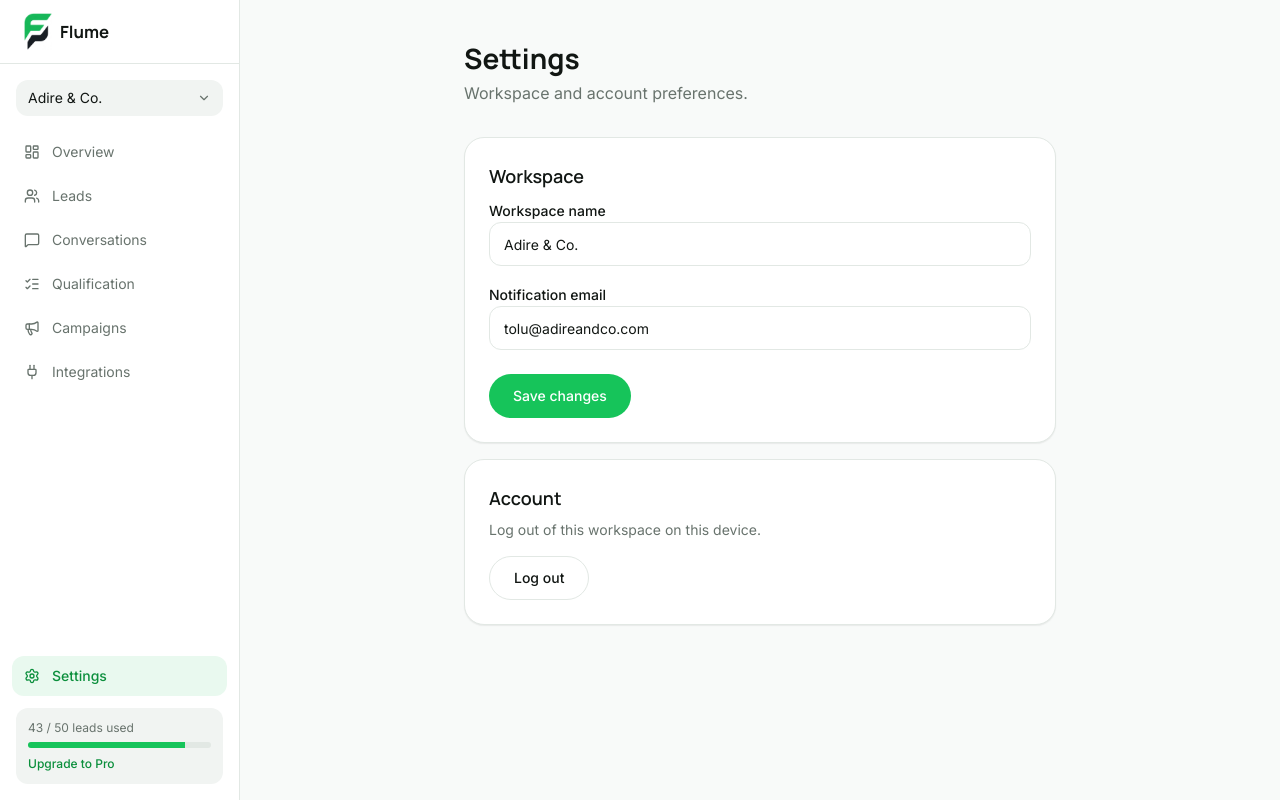
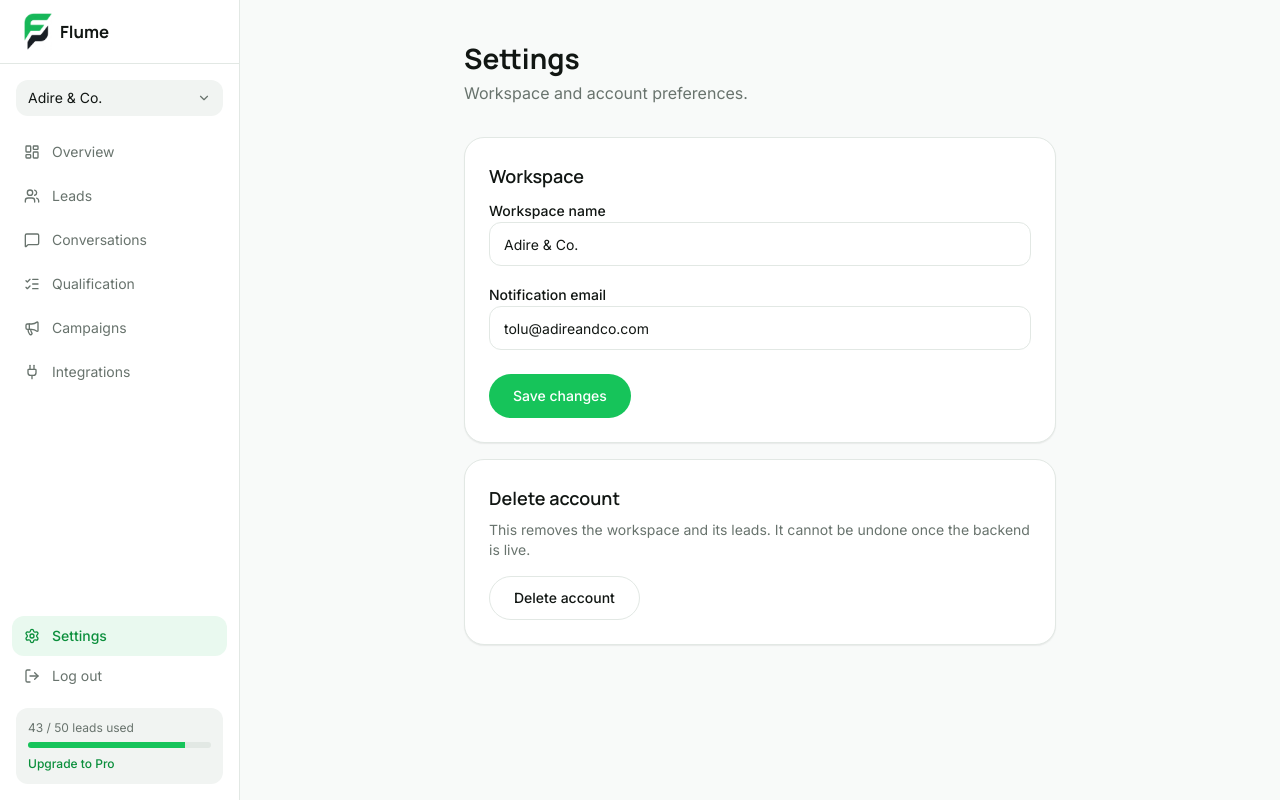
Before and after one commit to Tochi8/flume, a Next.js app: page /settings in a window 1280 px wide. Built offline with nearby package versions, Linux system fonts and the light colour scheme.

Commit message:
Move log out to menus; put delete account on Settings

```diff
--- a/src/app/(dashboard)/settings/page.tsx
+++ b/src/app/(dashboard)/settings/page.tsx
@@ -1,7 +1,6 @@
 "use client";
 
 import { useState } from "react";
-import Link from "next/link";
 import { Card, CardTitle } from "@/components/ui/card";
 import { Input } from "@/components/ui/input";
 import { Label } from "@/components/ui/label";
@@ -9,6 +8,8 @@ import { Button } from "@/components/ui/button";
 
 export default function SettingsPage() {
   const [saved, setSaved] = useState(false);
+  const [confirmDelete, setConfirmDelete] = useState(false);
+  const [deleted, setDeleted] = useState(false);
 
   function handleSave(e: React.FormEvent) {
     e.preventDefault();
@@ -39,11 +40,27 @@ export default function SettingsPage() {
         </Card>
       </form>
       <Card className="p-5 md:p-6 mt-4">
-        <CardTitle className="mb-2">Account</CardTitle>
-        <p className="text-sm text-sub mb-4">Log out of this workspace on this device.</p>
-        <Button variant="outline" asChild>
-          <Link href="/">Log out</Link>
-        </Button>
+        <CardTitle className="mb-2">Delete account</CardTitle>
+        <p className="text-sm text-sub mb-4">
+          This removes the workspace and its leads. It cannot be undone once the backend is live.
+        </p>
+        {!confirmDelete ? (
+          <Button type="button" variant="outline" onClick={() => setConfirmDelete(true)}>
+            Delete account
+          </Button>
+        ) : (
+          <div className="flex flex-wrap items-center gap-3">
+            <Button type="button" variant="outline" onClick={() => setDeleted(true)}>
+              Yes, delete account
+            </Button>
+            <Button type="button" variant="ghost" onClick={() => setConfirmDelete(false)}>
+              Cancel
+            </Button>
+          </div>
+        )}
+        {deleted && (
+          <p className="text-sm text-sub mt-3">Account delete is recorded here. Backend wiring comes next.</p>
+        )}
       </Card>
     </div>
   );
--- a/src/components/layout/sidebar.tsx
+++ b/src/components/layout/sidebar.tsx
@@ -2,7 +2,7 @@
 
 import Link from "next/link";
 import { usePathname } from "next/navigation";
-import { ChevronDown } from "lucide-react";
+import { ChevronDown, LogOut } from "lucide-react";
 import { Logo } from "@/components/shared/logo";
 import { sidebarNavItems, settingsNavItem } from "./nav-config";
 import { cn } from "@/lib/utils";
@@ -55,6 +55,13 @@ export function Sidebar({ workspace }: { workspace: Workspace }) {
           <settingsNavItem.icon className="h-4 w-4" />
           Settings
         </Link>
+        <Link
+          href="/"
+          className="flex items-center gap-3 px-3 py-2.5 rounded-md text-sm text-sub hover:bg-muted transition-colors"
+        >
+          <LogOut className="h-4 w-4" />
+          Log out
+        </Link>
         <div className="mt-3 mx-1 p-3 rounded-md bg-muted">
           <div className="text-xs text-sub mb-1.5">
             {workspace.planLeadsUsed} / {workspace.planLeadsLimit} leads used
```
